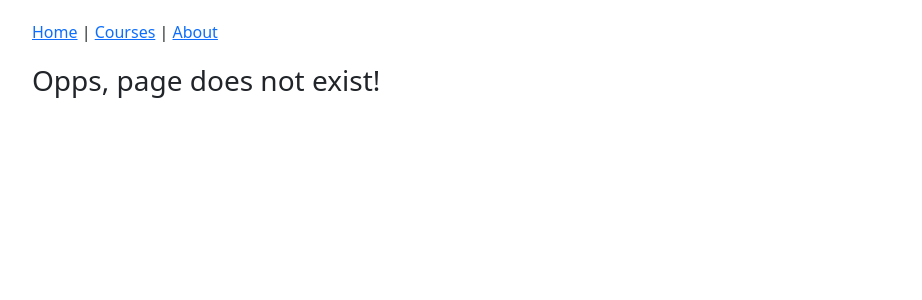
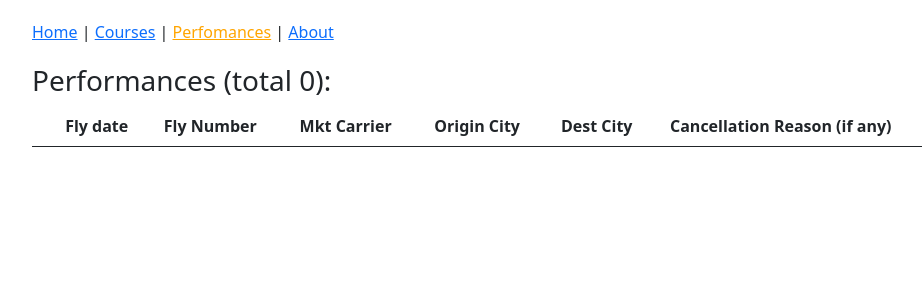
Before and after one commit to lmw2016/PracticeReactRedux, a React app: page /perfomances in a window 1280 px wide. Shown: the top 300 px of the page, without its empty margins (145-1067 px from the left). Built offline with nearby package versions, Linux system fonts and the light colour scheme; what redux-immutable-state-invariant would draw is missing.

Commit message:
performancePage and Api init

```diff
--- a/src/App.js
+++ b/src/App.js
@@ -8,6 +8,7 @@ import PageNotFoundPage from "./PageNotFoundPage";
 import ManageCoursePage from "./Course/ManageCoursePage";
 import { ToastContainer } from "react-toastify";
 import "react-toastify/dist/ReactToastify.css";
+import PerformancePage from "./Performance/performancePage.js";
 
 class App extends React.Component {
   render() {
@@ -18,6 +19,7 @@ class App extends React.Component {
         <Switch>
           <Route path="/" exact component={HomePage} />
           <Route path="/courses" component={CoursePage} />
+          <Route path="/perfomances" component={PerformancePage} />
           <Route path="/course/:slug" component={ManageCoursePage} />
           <Route path="/course" component={ManageCoursePage} />
           <Route path="/about" component={AboutPage} />
--- a/src/Common/Header.js
+++ b/src/Common/Header.js
@@ -13,6 +13,10 @@ function Header() {
         Courses
       </NavLink>{" "}
       {" | "}
+      <NavLink activeStyle={activeStyle} to="/perfomances">
+        Perfomances
+      </NavLink>{" "}
+      {" | "}
       <NavLink activeStyle={activeStyle} to="/about">
         About
       </NavLink>
--- /dev/null
+++ b/src/Performance/performanceList.js
@@ -0,0 +1,47 @@
+import React, { Component } from "react";
+import PropTypes from "prop-types";
+
+class PerformanceList extends Component {
+  render() {
+    return (
+      <>
+        <table className="table">
+          <thead>
+            <tr>
+              <th>&nbsp;</th>
+              <th>Fly date</th>
+              <th>Fly Number</th>
+              <th>Mkt Carrier</th>
+              <th>Origin City</th>
+              <th>Dest City</th>
+              <th>Cancellation Reason (if any)</th>
+            </tr>
+          </thead>
+          <tbody>
+            {this.props.currrentPerformances.map((perf, index) => (
+              <tr key={index + 1}>
+                <th>{index + 1}</th>
+                <th>{new Date(perf.flyDate).toLocaleString()}</th>
+                <th>
+                  {/* <Link to={"/performance/" + perf.mktCarrierFlyNum}>
+                      {perf.mktCarrierFlyNum}
+                    </Link> */}
+                </th>
+                <th>{perf.mktCarrier}</th>
+                <th>{perf.originCity}</th>
+                <th>{perf.destCityName}</th>
+                <th style={{ paddingLeft: "60px" }}>{perf.cancelDesc}</th>
+              </tr>
+            ))}
+          </tbody>
+        </table>
+      </>
+    );
+  }
+}
+
+PerformanceList.propTypes = {
+  currrentPerformances: PropTypes.array.isRequired,
+};
+
+export default PerformanceList;
--- /dev/null
+++ b/src/Performance/performancePage.js
@@ -0,0 +1,37 @@
+import React, { Component, useEffect, useState } from "react";
+import { connect } from "react-redux";
+import PropTypes from "prop-types";
+import PerformanceList from "./performanceList";
+
+class PerformancePage extends Component {
+  state = {};
+
+  componentDidMount() {
+    //const { Perfromances } = this.props;
+  }
+  render() {
+    return (
+      <>
+        <h3>Performances (total {this.props.performances.length}):</h3>
+        {<PerformanceList currrentPerformances={this.props.performances} />}
+      </>
+    );
+  }
+}
+
+PerformancePage.propTypes = {
+  //loadPerformances: PropTypes.func.isRequired,
+  performances: PropTypes.array.isRequired,
+};
+
+function mapStateToProps(state) {
+  return {
+    performances: [],
+  };
+}
+
+const mapDispatchToProps = {
+  //loadPerformances: performanceActions.loadPerformances,
+};
+
+export default connect(mapStateToProps, mapDispatchToProps)(PerformancePage);
--- /dev/null
+++ b/src/api/performanceApi.js
@@ -0,0 +1,6 @@
+import { handleResponse, handleError } from "./apiUtils";
+const baseUrl = "http://localhost:58134/performance";
+
+export function getPerformances() {
+  return fetch(url).then(handleResponse).catch(handleError);
+}
```
